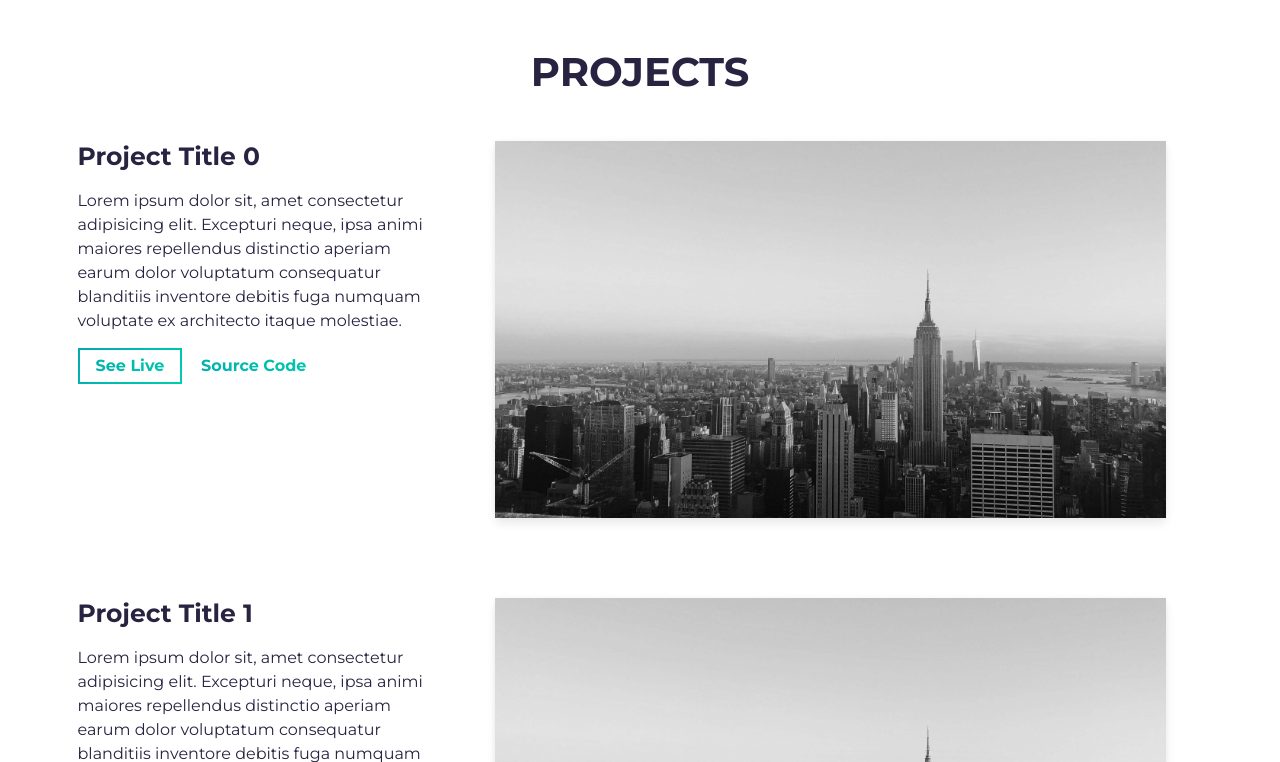
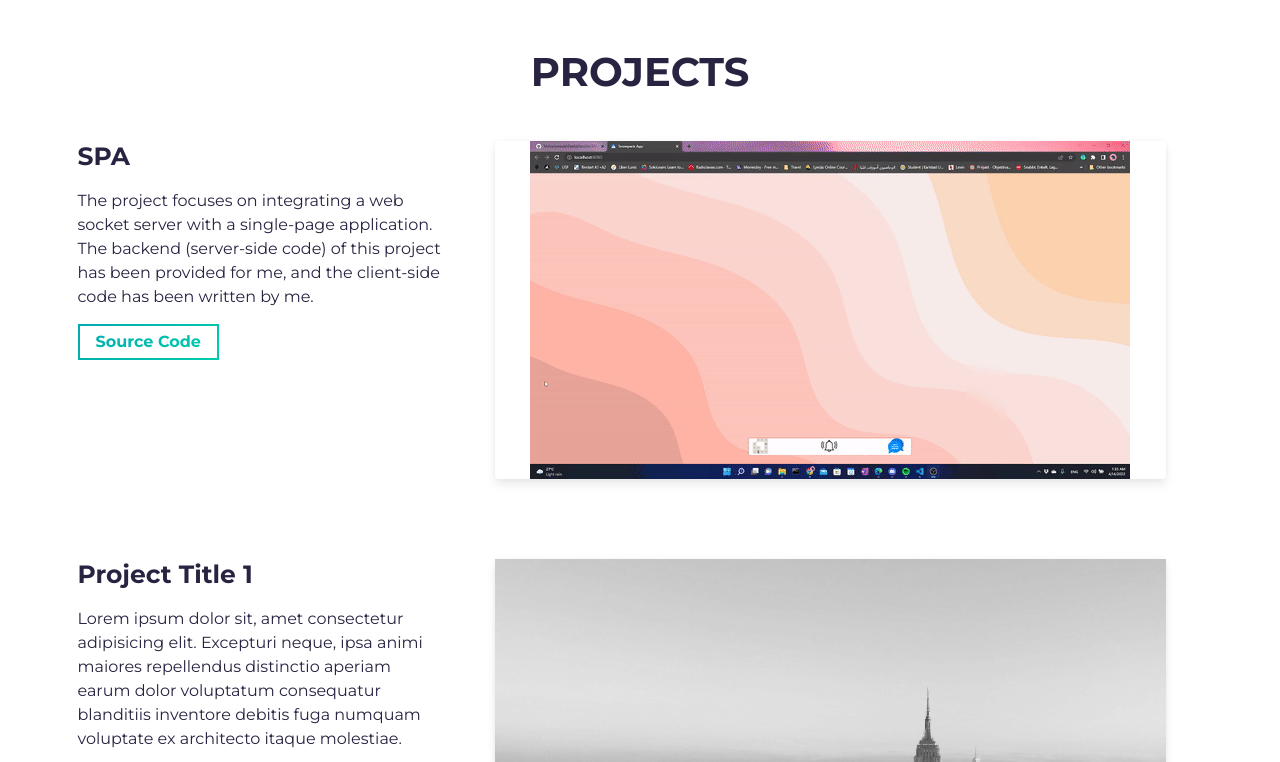
Before and after one commit to MohammadaliRashidfarokhi/Portfolio-Website, a website built with Parcel: page src/index.html in a window 1280 px wide. Shown: the part 1403-2165 px from the top of the page. Built offline with nearby package versions, Linux system fonts and the light colour scheme.

Commit message:
modification

```diff
--- a/src/index.html
+++ b/src/index.html
@@ -18,7 +18,7 @@
     <link rel="shortcut icon" type="image/png" href="assets/favicon.png" />
 
     <!-- Todo: put here your site title -->
-    <title>[Your name here] | Developer</title>
+    <title>Mohammadali Rashidfarokhi</title>
     <!-- Todo: add some coding keywords below - e.g: (javascript, yourusername, etc) -->
     <meta name="keywords" content="[username], [name], skill" />
     <!-- Todo: improve your SEO by adding a small description of you -->
@@ -46,9 +46,8 @@
     <section id="hero" class="jumbotron">
       <div class="container">
         <h1 class="hero-title load-hidden">
-          Hi There!<br />
-          My name is
-          <span class="text-color-main">Mohammadali Rashidfarokhi</span>
+          Hi There, My name is
+          <span class="text-color-main">Ali</span>
           <br />
         </h1>
         <p class="hero-cta load-hidden">
@@ -72,7 +71,7 @@
                 class="img-fluid rounded shadow-lg"
                 height="auto"
                 width="300px"
-                src="assets/profile.jpg"
+                src="assets/profile.jpeg"
                 alt="Profile Image"
               />
             </div>
@@ -90,10 +89,9 @@
                 computer science are in focus.
               </p>
               <p class="about-wrapper__info-text">
-                My main goal is to become
-                a front-end developer after my studies. I had courses in web
-                development at Linnaeus university. Apart from that, I have done
-                several side projects.
+                My main goal is to become a front-end developer after my
+                studies. I had courses in web development at Linnaeus
+                university. Apart from that, I have done several side projects.
               </p>
               <span class="d-flex mt-3">
                 <a
@@ -122,29 +120,21 @@
           <div class="row">
             <div class="col-lg-4 col-sm-12">
               <div class="project-wrapper__text load-hidden">
-                <h3 class="project-wrapper__text-title">Project Title 0</h3>
+                <h3 class="project-wrapper__text-title">SPA</h3>
                 <div>
                   <p class="mb-4">
-                    Lorem ipsum dolor sit, amet consectetur adipisicing elit.
-                    Excepturi neque, ipsa animi maiores repellendus distinctio
-                    aperiam earum dolor voluptatum consequatur blanditiis
-                    inventore debitis fuga numquam voluptate ex architecto
-                    itaque molestiae.
+                    The project focuses on integrating a web socket server with
+                    a single-page application. The backend (server-side code) of
+                    this project has been provided for me, and the client-side
+                    code has been written by me.
                   </p>
                 </div>
+
                 <a
                   rel="noreferrer"
                   target="_blank"
                   class="cta-btn cta-btn--hero"
-                  href="#!"
-                >
-                  See Live
-                </a>
-                <a
-                  rel="noreferrer"
-                  target="_blank"
-                  class="cta-btn text-color-main"
-                  href="#!"
+                  href="https://github.com/MohammadaliRashidfarokhi/SPA"
                 >
                   Source Code
                 </a>
@@ -163,7 +153,7 @@
                     <img
                       alt="Project Image"
                       class="img-fluid"
-                      src="assets/project.jpg"
+                      src="assets/Demo1.gif"
                     />
                   </div>
                 </a>
```
Also changed, not shown: src/assets/Demo1.gif (added), src/assets/profile.jpg (deleted), 1 other file.
